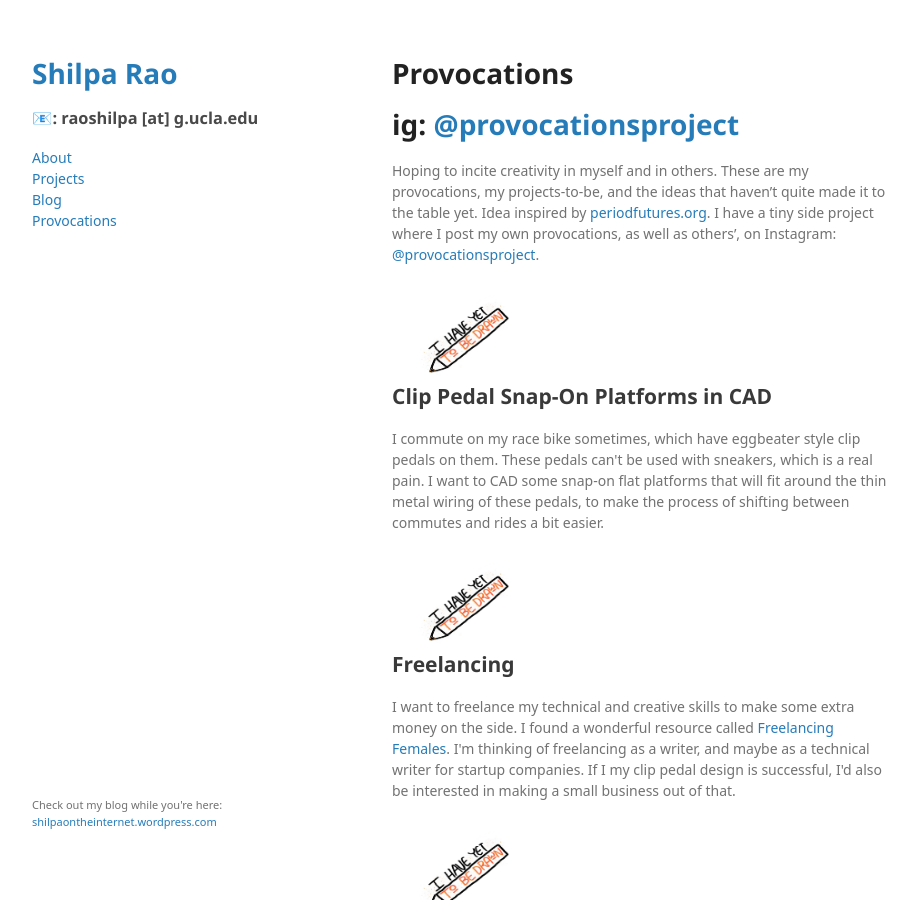
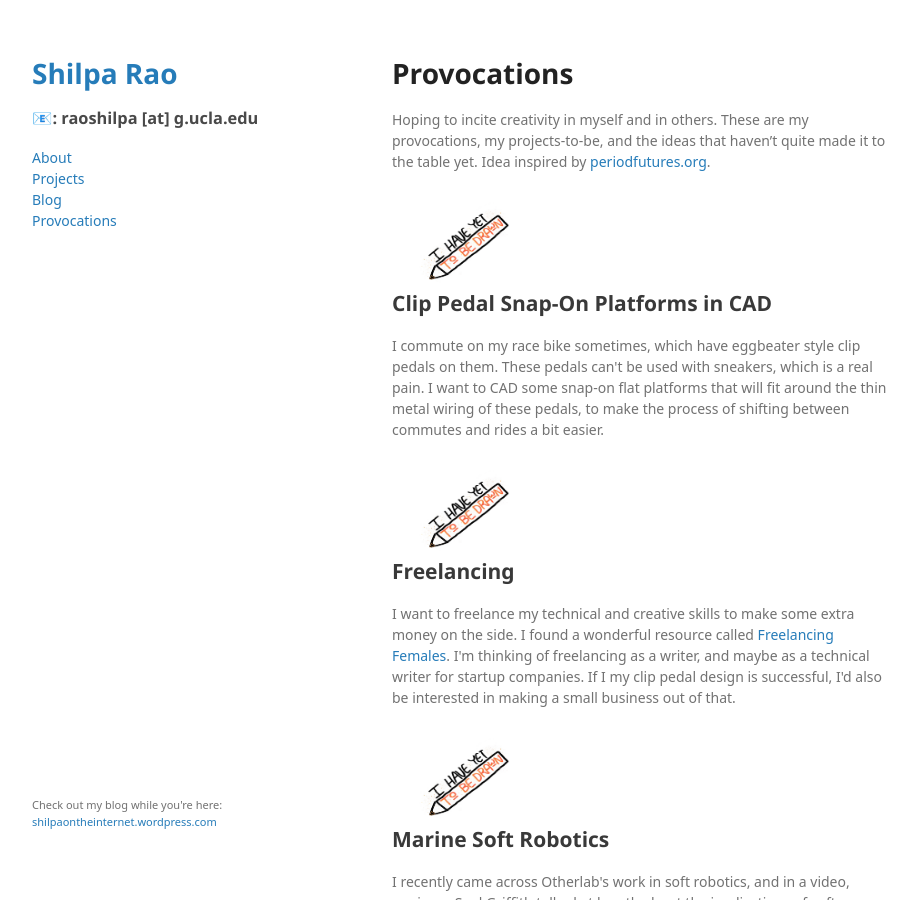
Before and after one commit to shxlpa/raoshilpa.github.io, a Jekyll site: the page built from provocations.md, in a window 1280 px wide and 900 px high. Shown: the whole window, without its empty margins (178-1095 px from the left). Built offline with Jekyll 4.4.1, drawn with Linux system fonts in a browser that asks for light colours; some web fonts are replaced; our own code applies the rules of GitHub Pages for plain Markdown files; a script that is not in the unit is left out.

Commit message:
provocations remove insta

```diff
--- a/provocations.md
+++ b/provocations.md
@@ -1,7 +1,6 @@
 # Provocations
-# ig: [@provocationsproject](https://www.instagram.com/provocationsproject/)
 
-Hoping to incite creativity in myself and in others. These are my provocations, my projects-to-be, and the ideas that haven't quite made it to the table yet. Idea inspired by [periodfutures.org](https://www.periodfutures.org/). I have a tiny side project where I post my own provocations, as well as others', on Instagram: [@provocationsproject](https://www.instagram.com/provocationsproject/).
+Hoping to incite creativity in myself and in others. These are my provocations, my projects-to-be, and the ideas that haven't quite made it to the table yet. Idea inspired by [periodfutures.org](https://www.periodfutures.org/).
 
 <div style="display: inline-block">
     <img src="yettobedrawn.png" width="150" height="100">
```
